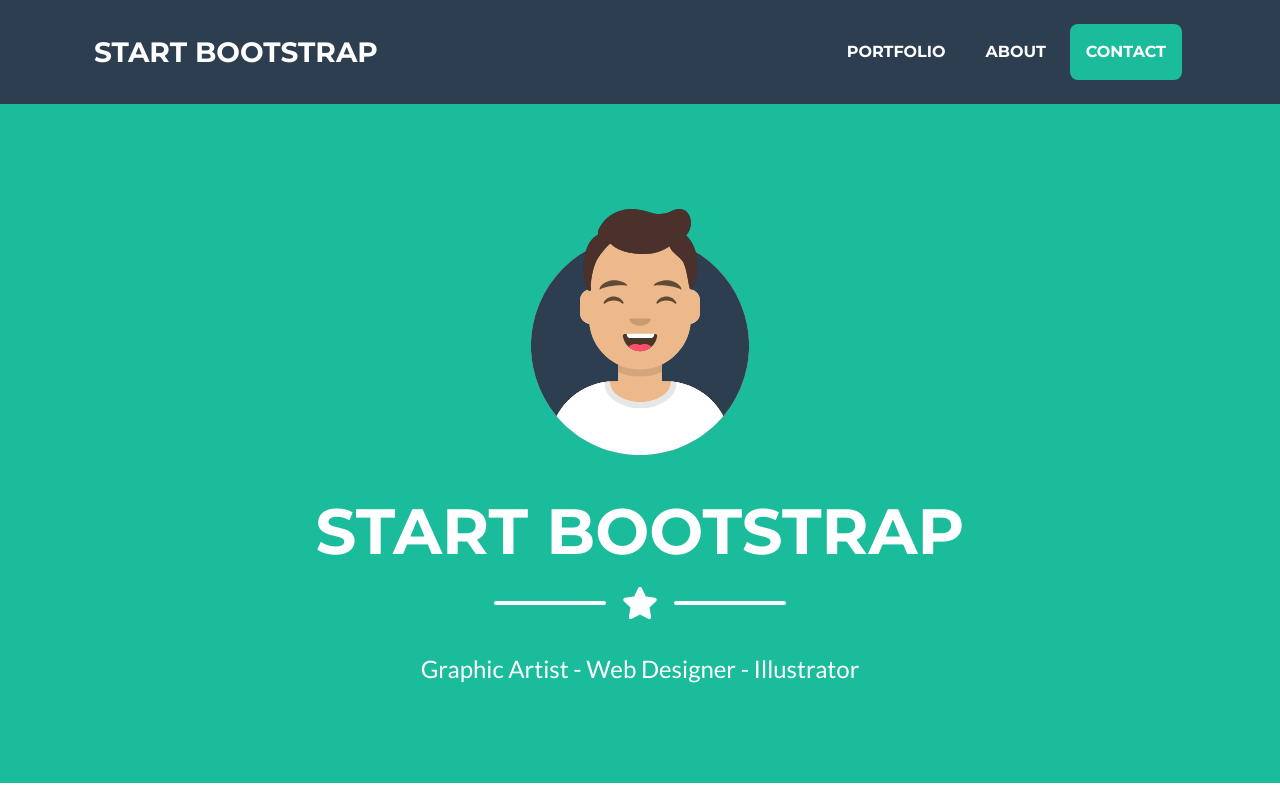
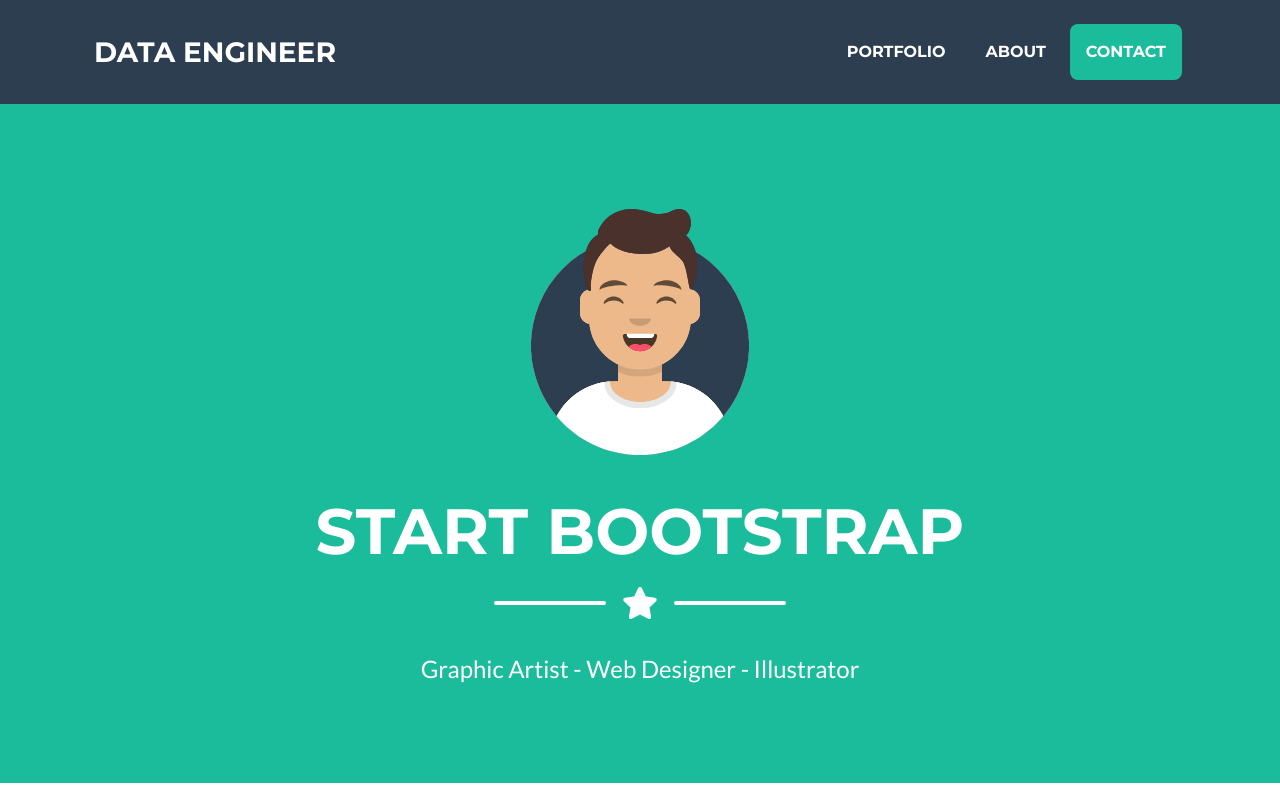
Before and after one commit to shubhambhindwal123/shubhambhindwal123.github.io, a plain HTML site: page index.html in a window 1280 px wide. Shown: the top 800 px of the page. Drawn offline with nearby package versions, Linux system fonts and the light colour scheme.

Commit message:
testing changes #2

```diff
--- a/index.html
+++ b/index.html
@@ -5,7 +5,7 @@
         <meta name="viewport" content="width=device-width, initial-scale=1, shrink-to-fit=no" />
         <meta name="description" content="" />
         <meta name="author" content="" />
-        <title>Freelancer - Start Bootstrap Theme</title>
+        <title>Shubham Bhindwal (Data Engineer)</title>
         <!-- Favicon-->
         <link rel="icon" type="image/x-icon" href="assets/img/favicon.ico" />
         <!-- Font Awesome icons (free version)-->
@@ -20,7 +20,7 @@
         <!-- Navigation-->
         <nav class="navbar navbar-expand-lg bg-secondary text-uppercase fixed-top" id="mainNav">
             <div class="container">
-                <a class="navbar-brand js-scroll-trigger" href="#page-top">Start Bootstrap</a>
+                <a class="navbar-brand js-scroll-trigger" href="#page-top">Data Engineer</a>
                 <button class="navbar-toggler navbar-toggler-right text-uppercase font-weight-bold bg-primary text-white rounded" type="button" data-toggle="collapse" data-target="#navbarResponsive" aria-controls="navbarResponsive" aria-expanded="false" aria-label="Toggle navigation">
                     Menu
                     <i class="fas fa-bars"></i>
```
